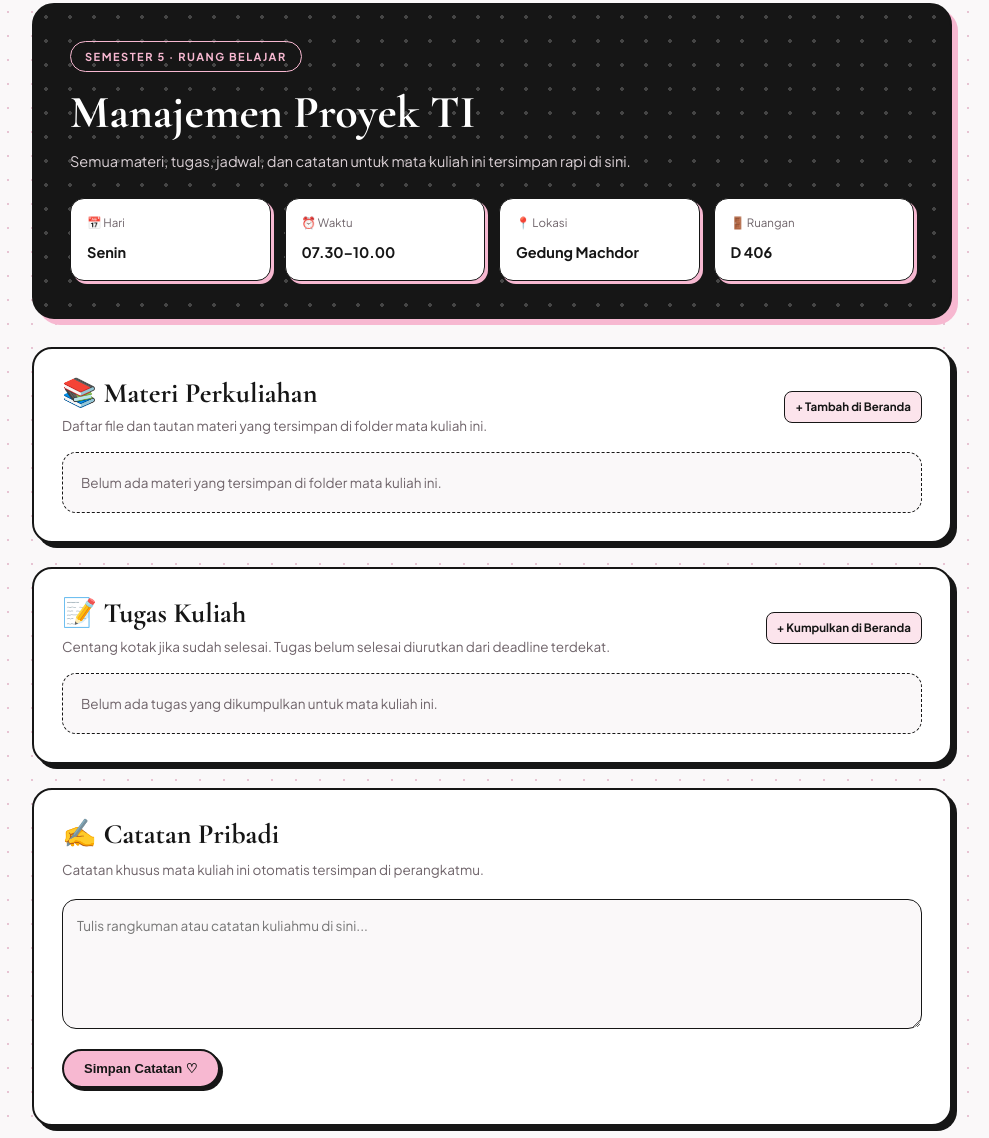
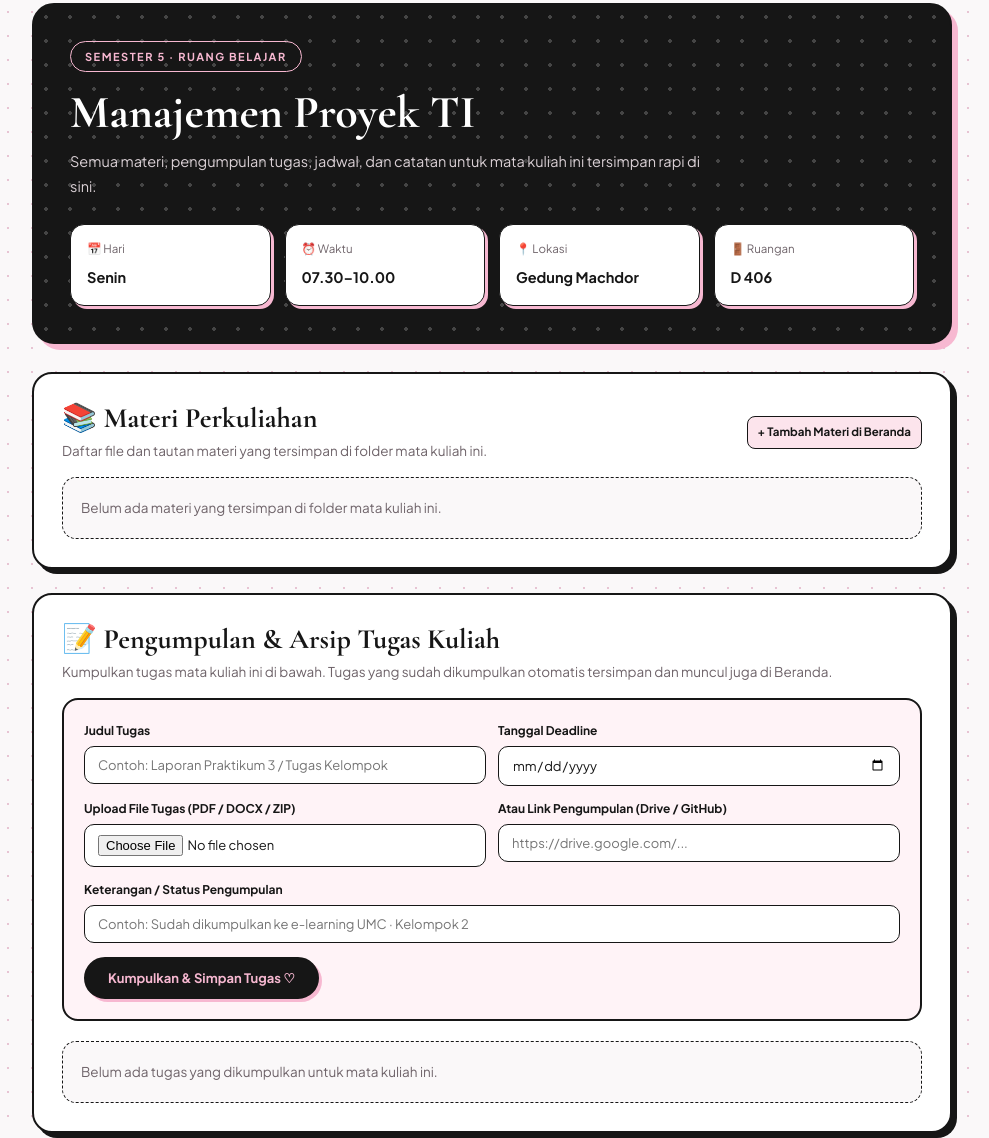
Before and after one commit to nasswaovita/my-academic-space, a plain HTML site: page mata-kuliah.html in a window 1280 px wide. Shown: the part 216-1354 px from the top of the page, without its empty margins (148-1137 px from the left). Drawn offline with nearby package versions, Linux system fonts and the light colour scheme.

Commit message:
Enhance mata-kuliah.html with task features
Updated course page to include task submission and archiving features.

```diff
--- a/mata-kuliah.html
+++ b/mata-kuliah.html
@@ -16,7 +16,7 @@
             <span class="course-label">Semester 5 · Ruang Belajar</span>
             <h1 id="course-title">Memuat Mata Kuliah...</h1>
             <p>
-                Semua materi, tugas, jadwal, dan catatan untuk mata kuliah ini tersimpan rapi di sini.
+                Semua materi, pengumpulan tugas, jadwal, dan catatan untuk mata kuliah ini tersimpan rapi di sini.
             </p>
 
             <div class="course-info-grid">
@@ -27,28 +27,60 @@
             </div>
         </header>
 
-        <!-- TAMPILAN BERSIH MATERI PERKULIAHAN -->
+        <!-- MATERI PERKULIAHAN -->
         <section class="course-section" id="materi">
             <div style="display:flex; justify-content:space-between; align-items:center; flex-wrap:wrap; gap:10px; margin-bottom:14px;">
                 <div>
                     <h2 style="margin-bottom:4px;">📚 Materi Perkuliahan</h2>
                     <p class="section-description" style="margin-bottom:0;">Daftar file dan tautan materi yang tersimpan di folder mata kuliah ini.</p>
                 </div>
-                <a href="index.html#quick-upload" class="btn-mini">+ Tambah di Beranda</a>
+                <a href="index.html#quick-upload" class="btn-mini">+ Tambah Materi di Beranda</a>
             </div>
 
             <div id="materi-list"></div>
         </section>
 
-        <!-- TAMPILAN BERSIH TUGAS KULIAH -->
+        <!-- PENGUMPULAN & ARSIP TUGAS KULIAH -->
         <section class="course-section" id="tugas">
-            <div style="display:flex; justify-content:space-between; align-items:center; flex-wrap:wrap; gap:10px; margin-bottom:14px;">
-                <div>
-                    <h2 style="margin-bottom:4px;">📝 Tugas Kuliah</h2>
-                    <p class="section-description" style="margin-bottom:0;">Centang kotak jika sudah selesai. Tugas belum selesai diurutkan dari deadline terdekat.</p>
+            <div style="margin-bottom: 14px;">
+                <h2 style="margin-bottom:4px;">📝 Pengumpulan &amp; Arsip Tugas Kuliah</h2>
+                <p class="section-description" style="margin-bottom:0;">
+                    Kumpulkan tugas mata kuliah ini di bawah. Tugas yang sudah dikumpulkan otomatis tersimpan dan muncul juga di Beranda.
+                </p>
+            </div>
+
+            <form id="course-task-form" class="submit-box">
+                <div class="form-grid">
+                    <div class="form-group">
+                        <label for="ct-judul">Judul Tugas</label>
+                        <input type="text" id="ct-judul" class="form-control" placeholder="Contoh: Laporan Praktikum 3 / Tugas Kelompok" required>
+                    </div>
+
+                    <div class="form-group">
+                        <label for="ct-deadline">Tanggal Deadline</label>
+                        <input type="date" id="ct-deadline" class="form-control">
+                    </div>
+
+                    <div class="form-group">
+                        <label for="ct-file">Upload File Tugas (PDF / DOCX / ZIP)</label>
+                        <input type="file" id="ct-file" class="form-control">
+                    </div>
+
+                    <div class="form-group">
+                        <label for="ct-link">Atau Link Pengumpulan (Drive / GitHub)</label>
+                        <input type="url" id="ct-link" class="form-control" placeholder="https://drive.google.com/...">
+                    </div>
+
+                    <div class="form-group full">
+                        <label for="ct-catatan">Keterangan / Status Pengumpulan</label>
+                        <input type="text" id="ct-catatan" class="form-control" placeholder="Contoh: Sudah dikumpulkan ke e-learning UMC · Kelompok 2">
+                    </div>
                 </div>
-                <a href="index.html#quick-upload" class="btn-mini">+ Kumpulkan di Beranda</a>
-            </div>
+
+                <button type="submit" class="btn-submit-polka">
+                    Kumpulkan &amp; Simpan Tugas ♡
+                </button>
+            </form>
 
             <div id="tugas-list"></div>
         </section>
@@ -142,6 +174,21 @@
             localStorage.setItem(noteKey, noteArea.value);
             saveStatus.textContent = "Catatan berhasil disimpan ♡";
         });
+
+        document.getElementById("course-task-form").addEventListener("submit", function (e) {
+            e.preventDefault();
+            tambahItemAkademik({
+                courseId: courseId,
+                courseName: info.nama,
+                type: "tugas",
+                title: document.getElementById("ct-judul").value,
+                deadline: document.getElementById("ct-deadline").value,
+                note: document.getElementById("ct-catatan").value,
+                linkUrl: document.getElementById("ct-link").value,
+                fileInput: document.getElementById("ct-file")
+            });
+            this.reset();
+        });
     </script>
     <script src="script.js"></script>
 </body>
```
